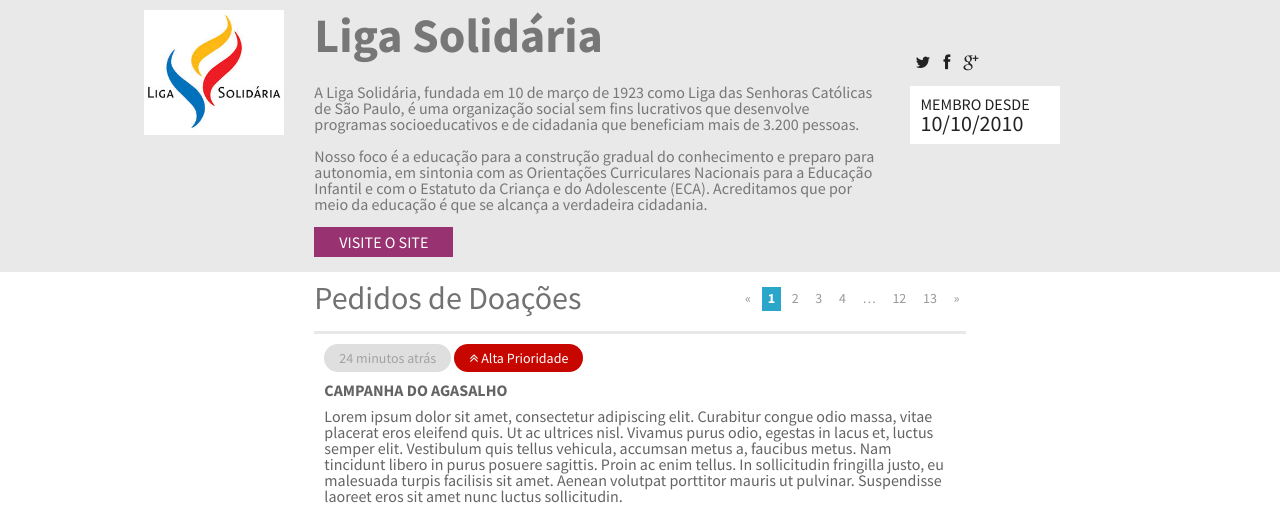
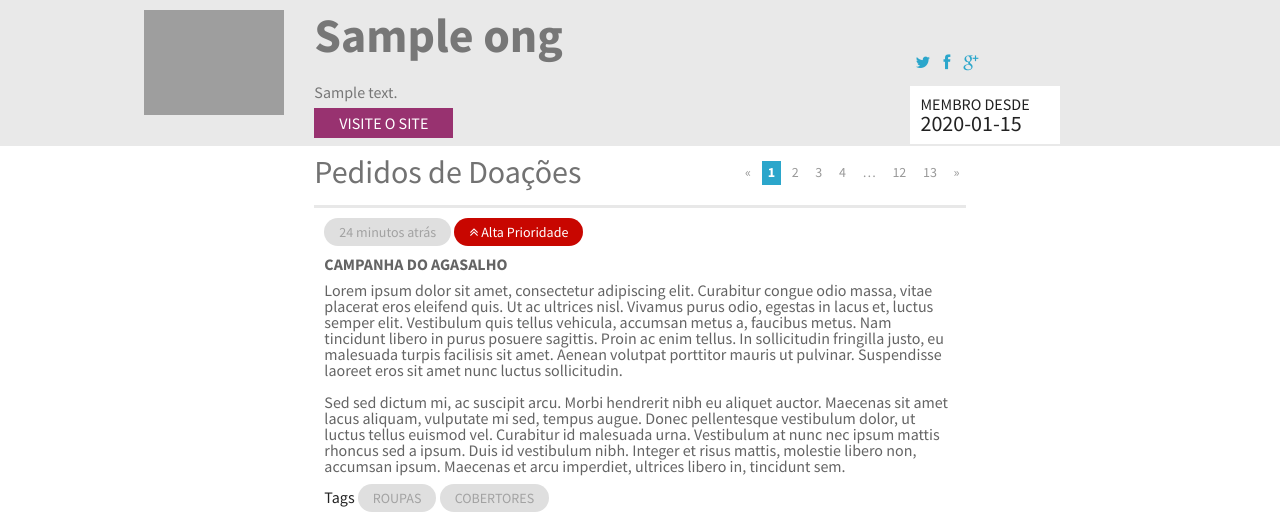
Before and after one commit to CodingForChange/praquemdoar, a Flask app: template app/templates/instituicao.html in a window 1280 px wide. Shown: the part 100-612 px from the top of the page. Run offline with Flask 2, Linux system fonts and the light colour scheme; a user stored in the database is signed in; tables that the repository leaves empty hold one stand-in row (values such as "Sample post"); the template is opened without the code that fills it: most values are stand-ins (such as "Sample title", 1, 10 or a date in 2020); parts of the project's set-up code (start-up, migrations or seed data) failed here and were passed over; grey boxes are pictures that could not be loaded.

Commit message:
Cabeçalho do dashboard da instituição

```diff
--- a/app/templates/descricao-instituicao.html
+++ b/app/templates/descricao-instituicao.html
@@ -1,28 +1,30 @@
 <section class="banner">
 	<section class="row">
 		<section class="large-2 columns logo-instituicao">
-			<img src='static/img/liga-solidaria.jpg'/>
+			<img src='static/img/logo_padrao.jpg'/>
 		</section>
 		<section class="large-7 columns texto-instituicao">
-			<h2>Liga Solidária</h2>
-			A Liga Solidária, fundada em 10 de março de 1923 como Liga das Senhoras Católicas de São Paulo, é uma organização social sem fins lucrativos que desenvolve programas socioeducativos e de cidadania que beneficiam mais de 3.200 pessoas.
-			<br /><br />
-			Nosso foco é a educação para a construção gradual do conhecimento e preparo para autonomia, em sintonia com as Orientações Curriculares Nacionais para a Educação Infantil e com o Estatuto da Criança e do Adolescente (ECA). Acreditamos que por meio da educação é que se alcança a verdadeira cidadania.
-
+            <h2>{{ong.nome}}</h2>
+            {{ong.descricao}}
 			<section class="botoes-contato">
-				<input type="button" id="visite-site" class="botao-site" value="VISITE O SITE" />
-				<!-- <input type="button" id="contato-inst" class="botao-contato" value="ENTRE EM CONTATO" /> -->
+                <a href='' class='botao-site'>VISITE O SITE</a>
 			</section>
 		</section>
 		<section class="large-3 columns">
 			<section class="info-inst-soc">
-				<i class="fa fa-twitter"></i>
-				<i class="fa fa-facebook"></i>
-				<i class="fa fa-google-plus"></i>
+                {% if ong.twitter %}
+                <a href='{{ong.twitter}}' target='_blank'><i class="fa fa-twitter"></i></a>
+                {% endif %}
+                {% if ong.facebook %}
+                <a href='{{ong.facebook}}' target='_blank'><i class="fa fa-facebook"></i></a>
+                {% endif %}
+                {% if ong.googleplus %}
+                <a href='{{ong.googleplus}}' target='_blank'><i class="fa fa-google-plus"></i></a>
+                {% endif %}
 
 				<section class="box-membro-desde">
 					MEMBRO DESDE<br />
-					<section class="data-membro">10/10/2010</section>
+                    <section class="data-membro">{{ong.data_cadastro.strftime('%d/%m/%Y')}}</section>
 				</section>
 
 			</section>
--- a/app/views.py
+++ b/app/views.py
@@ -43,7 +43,8 @@
 
 @app.route('/<ong>')
 def org_dashboard(ong):
-    return None
+    ong = Ong.query.filter_by(nickname=ong).first_or_404()
+    return render_template('instituicao.html', ong=ong)
 
 
 @app.route('/cadastro', methods=['GET', 'POST'])
@@ -66,8 +67,3 @@
         db.session.commit()
         return redirect(url_for('org_dashboard', ong=ong.nickname))
     return render_template('cadastro.html', form=form)
-
-
-@app.route('/instituicao')
-def instituicao():
-    return render_template('instituicao.html')
```
Also changed, not shown: 5 other files.
